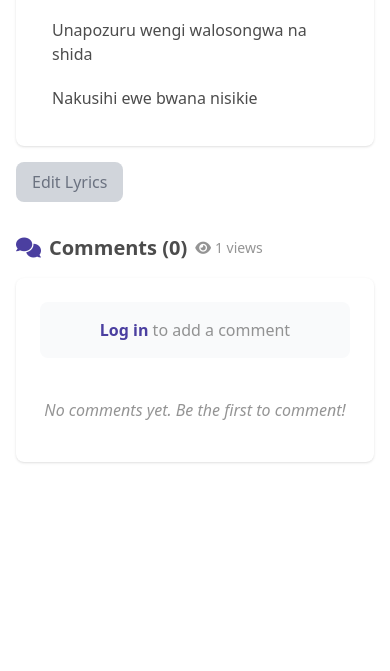
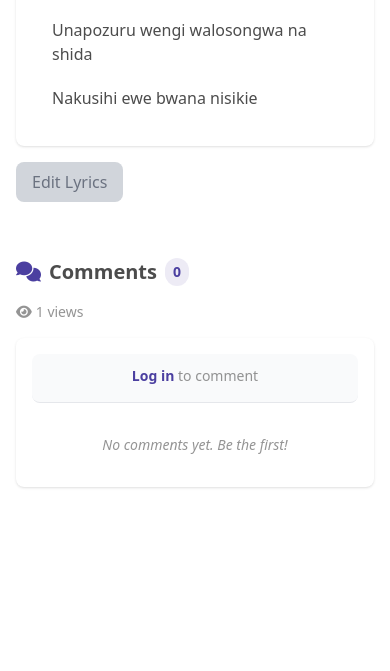
Before and after one commit to elishambadi/pyc-warmup, a Django app: a page that uses songs/templates/songs/song_detail.html in a window 390 px wide. Shown: the part 2010-2681 px from the top of the page. Before the commit the page ends 2473 px from the top, so only its background shows below. Run offline with Django 3.2, Linux system fonts and the light colour scheme; data comes from the database, SQL or seed files in the repository; both versions use the stored data as it was after the commit; tables that the repository leaves empty hold one stand-in row (values such as "Sample post"); some libraries are stand-ins or nearby versions.

Commit message:
update comment display

```diff
--- a/songs/templates/songs/song_detail.html
+++ b/songs/templates/songs/song_detail.html
@@ -48,7 +48,11 @@
     }
 </style>
 
-<div class="max-w-5xl mx-auto pb-32">
+<div class="max-w-7xl mx-auto pb-32">
+
+    <div class="grid grid-cols-1 lg:grid-cols-3 gap-6">
+        <!-- Main Content (Left/Center) -->
+        <div class="lg:col-span-2">
 
     <!-- Header with Title and Actions -->
     <div class="flex items-start justify-between mb-6">
@@ -190,100 +194,130 @@
         </button>
     </div>
 
+    </div><!-- End Main Content -->
+
+    <!-- Comments Sidebar (Right) - Visible on large screens, bottom on small -->
+    <div class="lg:col-span-1">
+        <div class="lg:sticky lg:top-4">
     <!-- Comments Section -->
     <div class="mb-8">
         <h2 class="text-xl font-bold text-pyc-text mb-4 flex items-center">
             <i class="fas fa-comments text-pyc-purple mr-2"></i>
-            Comments ({{ comments.count }})
-            <span class="ml-2 text-sm font-normal text-pyc-text/60">
-                <i class="fas fa-eye mr-1"></i>{{ song.views }} views
-            </span>
+            Comments
+            <span class="ml-2 px-2 py-1 bg-pyc-purple/10 text-pyc-purple rounded-full text-sm">{{ comments.count }}</span>
         </h2>
+        <div class="text-sm text-pyc-text/60 mb-4">
+            <i class="fas fa-eye mr-1"></i>{{ song.views }} views
+        </div>
 
-        <div class="bg-white rounded-lg shadow p-6">
+        <div class="bg-white rounded-lg shadow p-4 max-h-[70vh] overflow-y-auto">
             {% if user.is_authenticated %}
             <!-- Add Comment Form -->
-            <div class="mb-6">
+            <div class="mb-4 pb-4 border-b">
                 <textarea
                     id="comment-text"
-                    rows="3"
-                    class="w-full px-4 py-2 border border-gray-300 rounded-lg focus:ring-2 focus:ring-pyc-purple focus:border-transparent resize-none"
+                    rows="2"
+                    class="w-full px-3 py-2 border border-gray-300 rounded-lg focus:ring-2 focus:ring-pyc-purple focus:border-transparent resize-none text-sm"
                     placeholder="Add a comment..."></textarea>
                 <div class="flex justify-end mt-2">
                     <button
                         id="submit-comment-btn"
-                        class="px-4 py-2 bg-pyc-purple text-white rounded-lg hover:bg-opacity-90 transition-colors">
-                        <i class="fas fa-paper-plane mr-2"></i>Post Comment
+                        class="px-3 py-1.5 bg-pyc-purple text-white rounded-lg hover:bg-opacity-90 transition-colors text-sm">
+                        <i class="fas fa-paper-plane mr-1"></i>Post
                     </button>
                 </div>
             </div>
             {% else %}
-            <div class="mb-6 p-4 bg-gray-50 rounded-lg text-center">
+            <div class="mb-4 pb-4 border-b p-3 bg-gray-50 rounded-lg text-center text-sm">
                 <p class="text-pyc-text/60">
-                    <a href="{% url 'login' %}?next={{ request.path }}" class="text-pyc-purple font-semibold hover:underline">Log in</a> to add a comment
+                    <a href="{% url 'login' %}?next={{ request.path }}" class="text-pyc-purple font-semibold hover:underline">Log in</a> to comment
                 </p>
             </div>
             {% endif %}
 
             <!-- Comments List -->
-            <div id="comments-list" class="space-y-4">
+            <div id="comments-list" class="space-y-3">
                 {% if comments.count == 0 %}
-                <p class="text-pyc-text/60 italic text-center py-4">No comments yet. Be the first to comment!</p>
+                <p class="text-pyc-text/60 italic text-center py-4 text-sm">No comments yet. Be the first!</p>
                 {% else %}
                     {% for comment in comments %}
-                    <div class="comment border-l-4 border-pyc-orange pl-4 py-2" data-comment-id="{{ comment.id }}">
-                        <div class="flex items-start justify-between">
-                            <div class="flex-1">
+                    <div class="comment border-l-2 border-pyc-orange pl-3 py-2" data-comment-id="{{ comment.id }}">
+                        <div class="flex items-start gap-2">
+                            <div class="flex-1 min-w-0">
                                 <div class="flex items-center gap-2 mb-1">
-                                    <span class="font-semibold text-pyc-purple">{{ comment.user.username }}</span>
-                                    <span class="text-xs text-pyc-text/60">{{ comment.created_at|date:"M d, Y \a\t g:i A" }}</span>
+                                    <span class="font-semibold text-pyc-purple text-sm truncate">{{ comment.user.username }}</span>
+                                    <span class="text-xs text-pyc-text/60 whitespace-nowrap">{{ comment.created_at|timesince }} ago</span>
                                 </div>
-                                <p class="text-pyc-text">{{ comment.text }}</p>
+                                <p class="text-pyc-text text-sm break-words">{{ comment.text }}</p>
 
-                                {% if user.is_authenticated %}
-                                <div class="mt-2 flex gap-3 text-sm">
+                                <div class="mt-2 flex items-center gap-3 text-xs">
+                                    {% if user.is_authenticated %}
+                                    <button class="like-comment-btn flex items-center gap-1 text-pyc-purple hover:text-pyc-orange transition-colors" data-comment-id="{{ comment.id }}">
+                                        <i class="fas fa-heart"></i>
+                                        <span class="like-count">{{ comment.likes }}</span>
+                                    </button>
                                     <button class="text-pyc-purple hover:underline reply-btn" data-comment-id="{{ comment.id }}">
                                         <i class="fas fa-reply mr-1"></i>Reply
                                     </button>
                                     {% if comment.user == user or user.is_staff %}
                                     <button class="text-red-500 hover:underline delete-comment-btn" data-comment-id="{{ comment.id }}">
-                                        <i class="fas fa-trash mr-1"></i>Delete
+                                        <i class="fas fa-trash"></i>
                                     </button>
                                     {% endif %}
+                                    {% else %}
+                                    <span class="flex items-center gap-1 text-pyc-text/60">
+                                        <i class="fas fa-heart"></i>
+                                        <span>{{ comment.likes }}</span>
+                                    </span>
+                                    {% endif %}
                                 </div>
-                                {% endif %}
 
                                 <!-- Reply Form (hidden by default) -->
-                                <div class="reply-form mt-3 hidden" data-parent-id="{{ comment.id }}">
+                                {% if user.is_authenticated %}
+                                <div class="reply-form mt-2 hidden" data-parent-id="{{ comment.id }}">
                                     <textarea
-                                        class="reply-text w-full px-3 py-2 border border-gray-300 rounded-lg text-sm resize-none"
+                                        class="reply-text w-full px-2 py-1.5 border border-gray-300 rounded text-xs resize-none"
                                         rows="2"
                                         placeholder="Write a reply..."></textarea>
-                                    <div class="flex gap-2 mt-2">
-                                        <button class="submit-reply-btn px-3 py-1 bg-pyc-purple text-white rounded text-sm hover:bg-opacity-90">
-                                            Post Reply
+                                    <div class="flex gap-2 mt-1">
+                                        <button class="submit-reply-btn px-2 py-1 bg-pyc-purple text-white rounded text-xs hover:bg-opacity-90">
+                                            Post
                                         </button>
-                                        <button class="cancel-reply-btn px-3 py-1 bg-gray-300 text-gray-700 rounded text-sm hover:bg-gray-400">
+                                        <button class="cancel-reply-btn px-2 py-1 bg-gray-300 text-gray-700 rounded text-xs hover:bg-gray-400">
                                             Cancel
                                         </button>
                                     </div>
                                 </div>
+                                {% endif %}
 
                                 <!-- Replies -->
                                 {% if comment.replies.all %}
-                                <div class="replies mt-3 ml-6 space-y-3">
+                                <div class="replies mt-2 ml-3 space-y-2">
                                     {% for reply in comment.replies.all %}
-                                    <div class="reply border-l-2 border-pyc-purple pl-3 py-1" data-comment-id="{{ reply.id }}">
+                                    <div class="reply border-l border-pyc-purple pl-2 py-1" data-comment-id="{{ reply.id }}">
                                         <div class="flex items-center gap-2 mb-1">
-                                            <span class="font-semibold text-pyc-purple text-sm">{{ reply.user.username }}</span>
-                                            <span class="text-xs text-pyc-text/60">{{ reply.created_at|date:"M d, Y \a\t g:i A" }}</span>
+                                            <span class="font-semibold text-pyc-purple text-xs">{{ reply.user.username }}</span>
+                                            <span class="text-xs text-pyc-text/60">{{ reply.created_at|timesince }} ago</span>
                                         </div>
-                                        <p class="text-pyc-text text-sm">{{ reply.text }}</p>
-                                        {% if reply.user == user or user.is_staff %}
-                                        <button class="text-red-500 hover:underline text-xs mt-1 delete-comment-btn" data-comment-id="{{ reply.id }}">
-                                            <i class="fas fa-trash mr-1"></i>Delete
-                                        </button>
-                                        {% endif %}
+                                        <p class="text-pyc-text text-xs break-words">{{ reply.text }}</p>
+                                        <div class="mt-1 flex items-center gap-2 text-xs">
+                                            {% if user.is_authenticated %}
+                                            <button class="like-comment-btn flex items-center gap-1 text-pyc-purple hover:text-pyc-orange transition-colors" data-comment-id="{{ reply.id }}">
+                                                <i class="fas fa-heart"></i>
+                                                <span class="like-count">{{ reply.likes }}</span>
+                                            </button>
+                                            {% if reply.user == user or user.is_staff %}
+                                            <button class="text-red-500 hover:underline delete-comment-btn" data-comment-id="{{ reply.id }}">
+                                                <i class="fas fa-trash"></i>
+                                            </button>
+                                            {% endif %}
+                                            {% else %}
+                                            <span class="flex items-center gap-1 text-pyc-text/60">
+                                                <i class="fas fa-heart"></i>
+                                                <span>{{ reply.likes }}</span>
+                                            </span>
+                                            {% endif %}
+                                        </div>
                                     </div>
                                     {% endfor %}
                                 </div>
@@ -296,6 +330,11 @@
             </div>
         </div>
     </div>
+
+        </div>
+    </div><!-- End Comments Sidebar -->
+
+    </div><!-- End Grid -->
 
 </div>
 
@@ -561,6 +600,44 @@
         });
     });
 
+    // Like/Unlike comment
+    document.querySelectorAll('.like-comment-btn').forEach(btn => {
+        btn.addEventListener('click', function() {
+            const commentId = this.dataset.commentId;
+            const likeCountSpan = this.querySelector('.like-count');
+            const heartIcon = this.querySelector('i');
+
+            fetch(`/comment/${commentId}/like/`, {
+                method: 'POST',
+                headers: {
+                    'Content-Type': 'application/json',
+                    'X-CSRFToken': '{{ csrf_token }}'
+                }
+            })
+            .then(response => response.json())
+            .then(data => {
+                if (data.success) {
+                    likeCountSpan.textContent = data.likes;
+                    if (data.liked) {
+                        heartIcon.classList.remove('far');
+                        heartIcon.classList.add('fas');
+                        this.classList.add('text-pyc-orange');
+                    } else {
+                        heartIcon.classList.remove('fas');
+                        heartIcon.classList.add('far');
+                        this.classList.remove('text-pyc-orange');
+                    }
+                } else {
+                    alert(data.error || 'Error liking comment');
+                }
+            })
+            .catch(error => {
+                console.error('Error:', error);
+                alert('Error liking comment');
+            });
+        });
+    });
+
     // Delete comment
     document.querySelectorAll('.delete-comment-btn').forEach(btn => {
         btn.addEventListener('click', function() {
--- a/songs/urls.py
+++ b/songs/urls.py
@@ -36,6 +36,7 @@ urlpatterns = [
     # Comments
     path('song/<slug:song_slug>/add-comment/', views.add_comment, name='add_comment'),
     path('comment/<int:comment_id>/delete/', views.delete_comment, name='delete_comment'),
+    path('comment/<int:comment_id>/like/', views.like_comment, name='like_comment'),
 
     # VoiceNote requests
     path('voicenote-request/new/', views.add_voicenote_request, name='add_voicenote_request'),
--- a/songs/views.py
+++ b/songs/views.py
@@ -1,6 +1,6 @@
 from urllib import request
 from django.shortcuts import render, redirect, get_object_or_404
-from .models import Song, MP3File, Note, Reference, LyricLine, LyricTimestamp, Section, Comment, VoiceNote, VoiceNoteRequest
+from .models import Song, MP3File, Note, Reference, LyricLine, LyricTimestamp, Section, Comment, CommentLike, VoiceNote, VoiceNoteRequest
 from .forms import SongForm, MP3FileForm, NoteForm, ReferenceForm, VoiceNoteForm, VoiceNoteRequestForm
 from .utils import generate_lyric_lines
 from django.http import JsonResponse, HttpResponse
@@ -505,6 +505,30 @@ def delete_comment(request, comment_id):
     return JsonResponse({'success': False, 'error': 'Invalid request method'})
 
 @login_required
+def like_comment(request, comment_id):
+    """Toggle like on a comment"""
+    if request.method == 'POST':
+        comment = get_object_or_404(Comment, id=comment_id)
+
+        # Check if user already liked this comment
+        like_exists = CommentLike.objects.filter(comment=comment, user=request.user).first()
+
+        if like_exists:
+            # Unlike
+            like_exists.delete()
+            comment.likes -= 1
+            comment.save()
+            return JsonResponse({'success': True, 'liked': False, 'likes': comment.likes})
+        else:
+            # Like
+            CommentLike.objects.create(comment=comment, user=request.user)
+            comment.likes += 1
+            comment.save()
+            return JsonResponse({'success': True, 'liked': True, 'likes': comment.likes})
+
+    return JsonResponse({'success': False, 'error': 'Invalid request method'})
+
+@login_required
 def add_voicenote_request(request):
     if request.method == 'POST':
         form = VoiceNoteRequestForm(request.POST)
```
Also changed, not shown: songs/models.py (+14 -0 lines), pyc.db, songs/migrations/0009_auto_20260302_0741.py (added), 1 other file.
